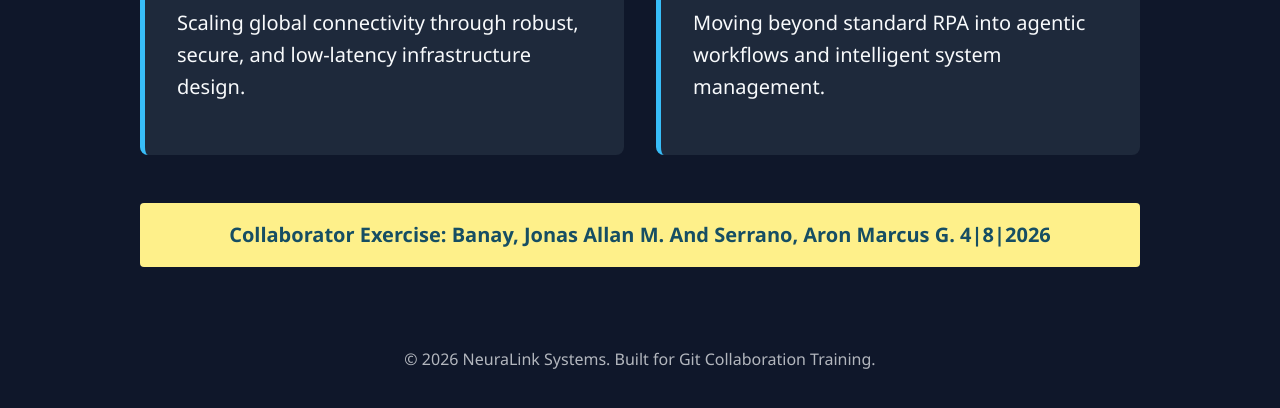
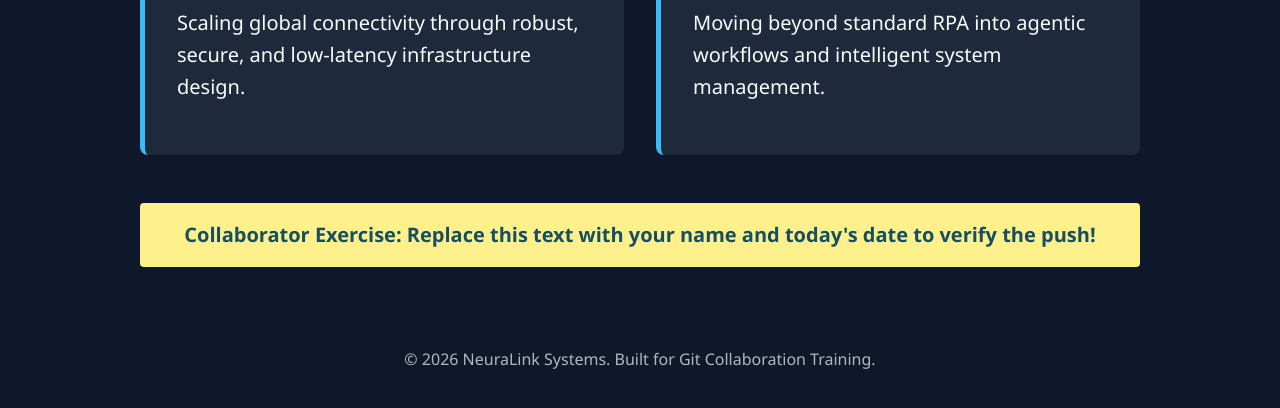
Before and after one commit to aronserrano/Lebron_James_Lover, a plain HTML site: page index.html in a window 1280 px wide. Shown: the part 596-1004 px from the top of the page. Drawn offline with Linux system fonts and the light colour scheme.

Commit message:
Revert "Jonas Bana Fixed the line"
This reverts commit 776445d85400d0d225fbc7d5fed67657ca5aafd8.

```diff
--- a/index.html
+++ b/index.html
@@ -113,7 +113,7 @@
         </div>
 
         <div class="edit-zone">
-            Collaborator Exercise: Banay, Jonas Allan M. And Serrano, Aron Marcus G. 4|8|2026
+            Collaborator Exercise: Replace this text with your name and today's date to verify the push!
         </div>
     </div>
 
```
